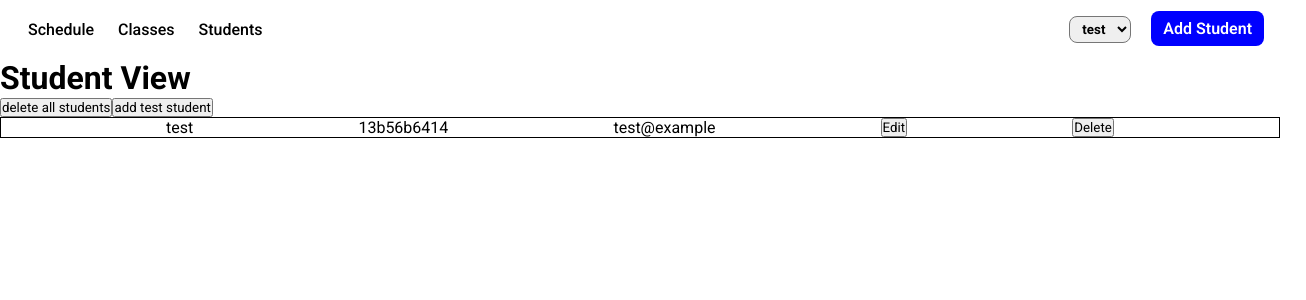
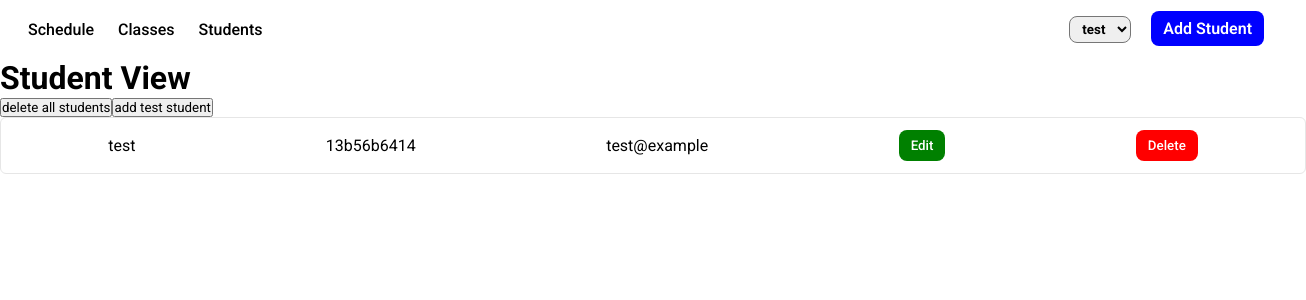
Before and after one commit to czcarrizales/class-scheduler, a React (Vite) app: page /students in a window 1280 px wide. Both pictures are taken after a click on the button "add test student". Shown: the top 300 px of the page, 1306 px wide, since content can reach past the window. Built offline with nearby package versions, Linux system fonts and the light colour scheme.

Commit message:
StudentRow styling

```diff
--- a/src/StudentRow.css
+++ b/src/StudentRow.css
@@ -1,5 +1,37 @@
-.student-row-main {
+.student-row-main
+{
     display: flex;
-    justify-content: space-evenly;
-    border: 1px solid;
+    justify-content: space-around;
+    align-items: center;
+    background: white;
+    border: 1px solid #e6e6e6;
+    border-radius: 6px;
+    padding: 12px;
+    width: 100%;
 }
+
+.edit-student {
+    color: white;
+    background-color: green;
+    border: none;
+    border-radius: 8px;
+    padding: 8px 12px;
+    font-weight: 500;
+}
+
+.delete-student {
+    color: white;
+    background-color: red;
+    border: none;
+    border-radius: 8px;
+    padding: 8px 12px;
+    font-weight: 500;
+}
+
+.edit-student:hover {
+    cursor: pointer;
+}
+
+.delete-student:hover {
+    cursor: pointer;
+}
```
